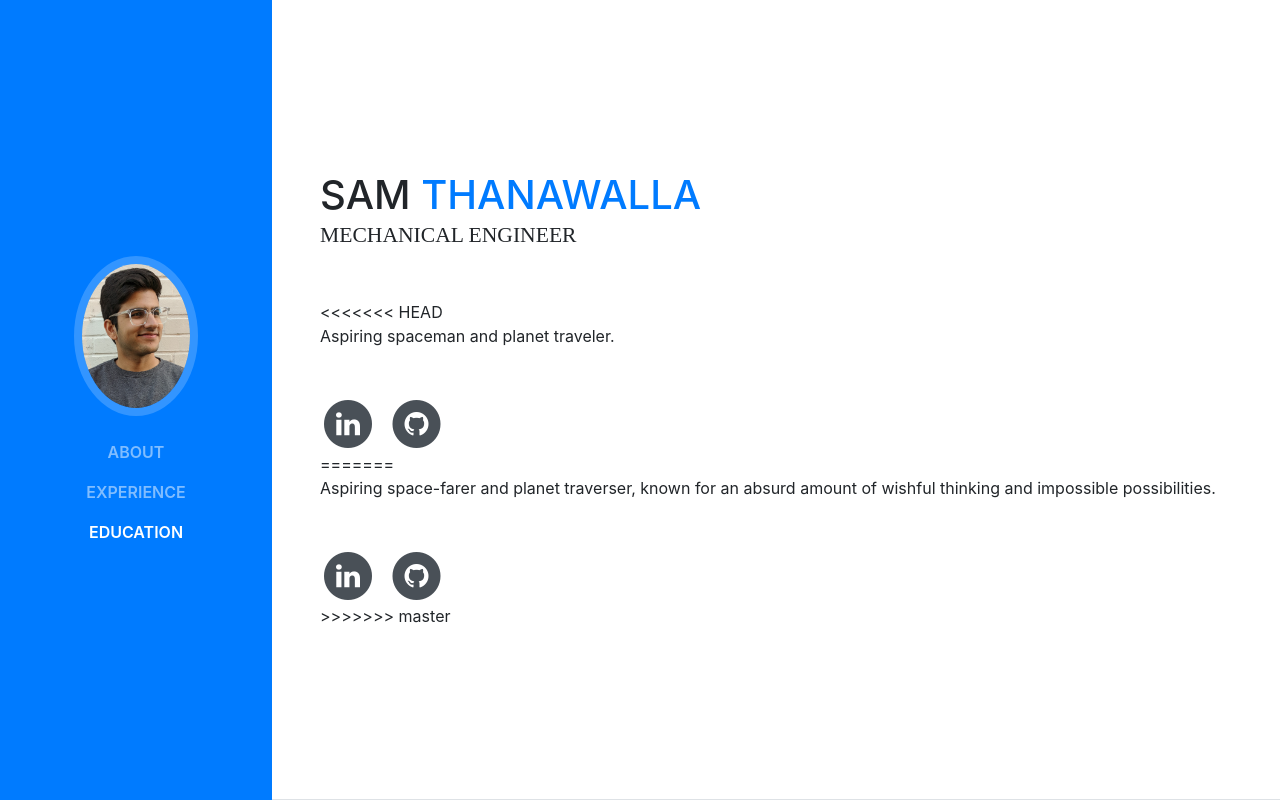
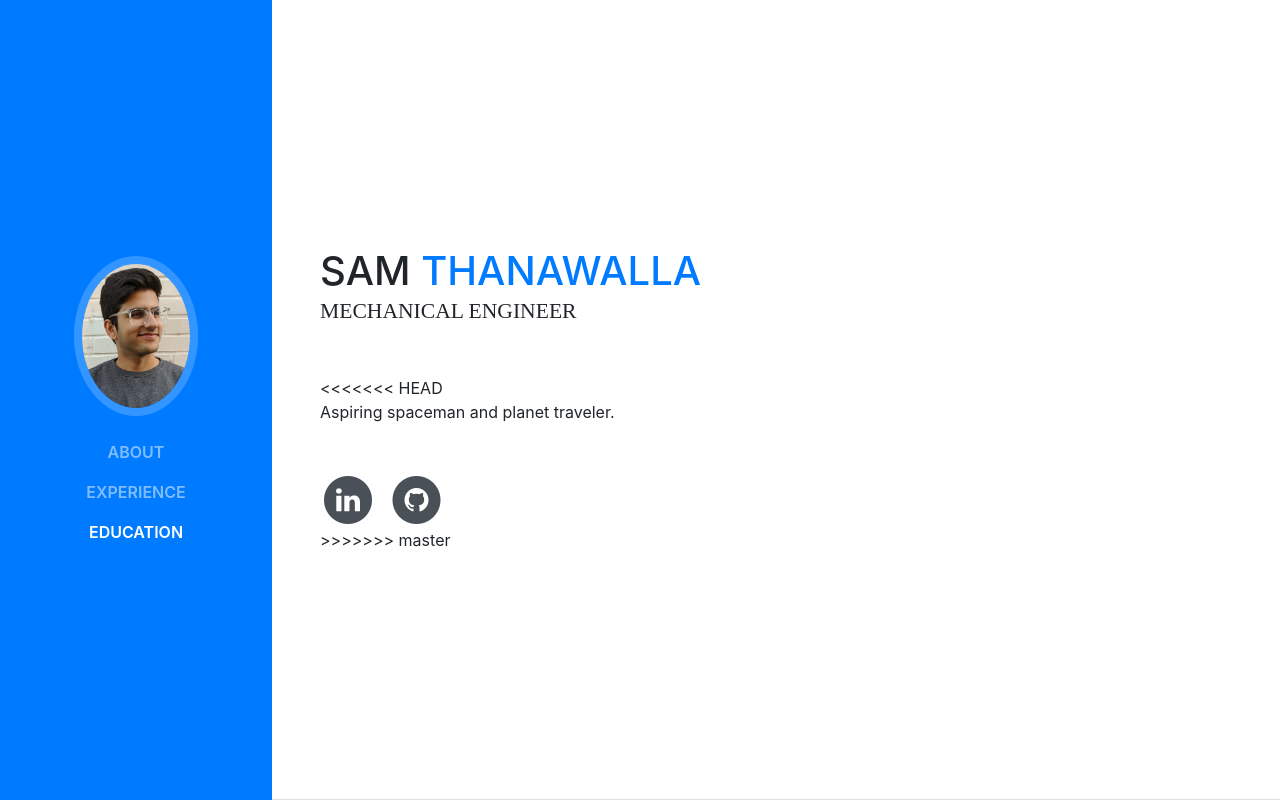
Before and after one commit to samirsuperman786/samirsuperman786.github.io, a website with bundled scripts: page index.html in a window 1280 px wide. Shown: the top 800 px of the page. Built offline with nearby package versions, Linux system fonts and the light colour scheme; a web font is replaced by a local one.

Commit message:
merge conflict

```diff
--- a/index.html
+++ b/index.html
@@ -91,26 +91,6 @@
 		</li>
 
 		</ul>
-=======
-          <p class="mb-5">Aspiring space-farer and planet traverser, known for an absurd amount of wishful thinking and impossible possibilities.</p>
-          <ul class="list-inline list-social-icons mb-0">
-            <li class="list-inline-item">
-              <a target="_blank" href="https://www.linkedin.com/in/samirthanawalla" >
-                <span class="fa-stack fa-lg">
-                  <i class="fa fa-circle fa-stack-2x"></i>
-                  <i class="fa fa-linkedin fa-stack-1x fa-inverse"></i>
-                </span>
-              </a>
-            </li>
-            <li class="list-inline-item">
-              <a target="_blank" href="https://github.com/samirsuperman786">
-                <span class="fa-stack fa-lg">
-                  <i class="fa fa-circle fa-stack-2x"></i>
-                  <i class="fa fa-github fa-stack-1x fa-inverse"></i>
-                </span>
-              </a>
-            </li>
-          </ul>
 >>>>>>> master
         </div>
       </section>
@@ -305,9 +285,6 @@
 <<<<<<< HEAD
               <div>Minor in Computer Science</div>
               <p>GPA: 3.65 (Dean's list)</p>
-=======
-              <div>Minor in Robotics</div>
-              <p>GPA: 3.55</p>
 >>>>>>> master
             </div>
             <div class="resume-date text-md-right">
```
